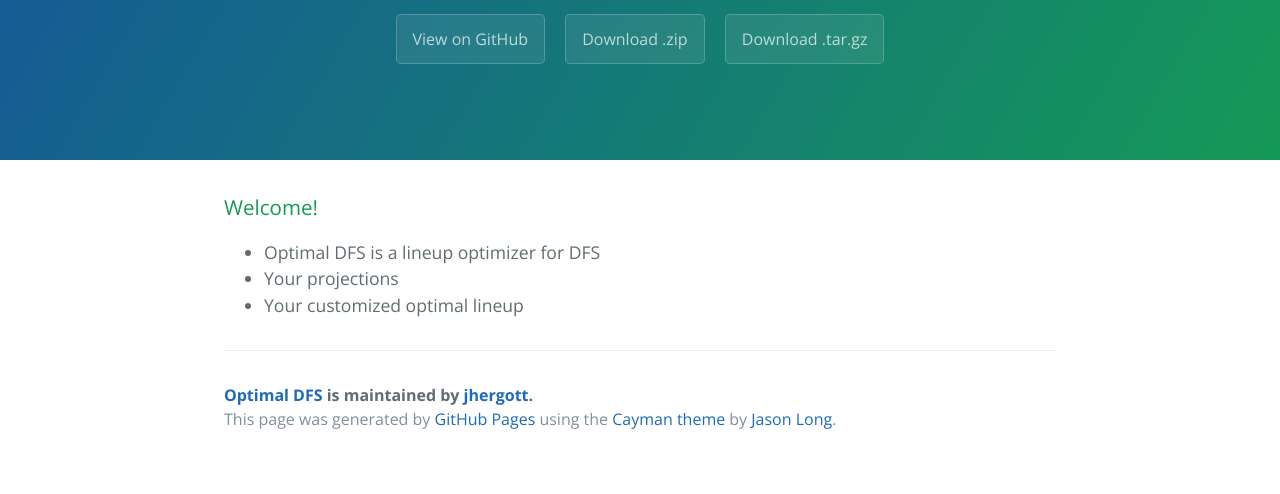
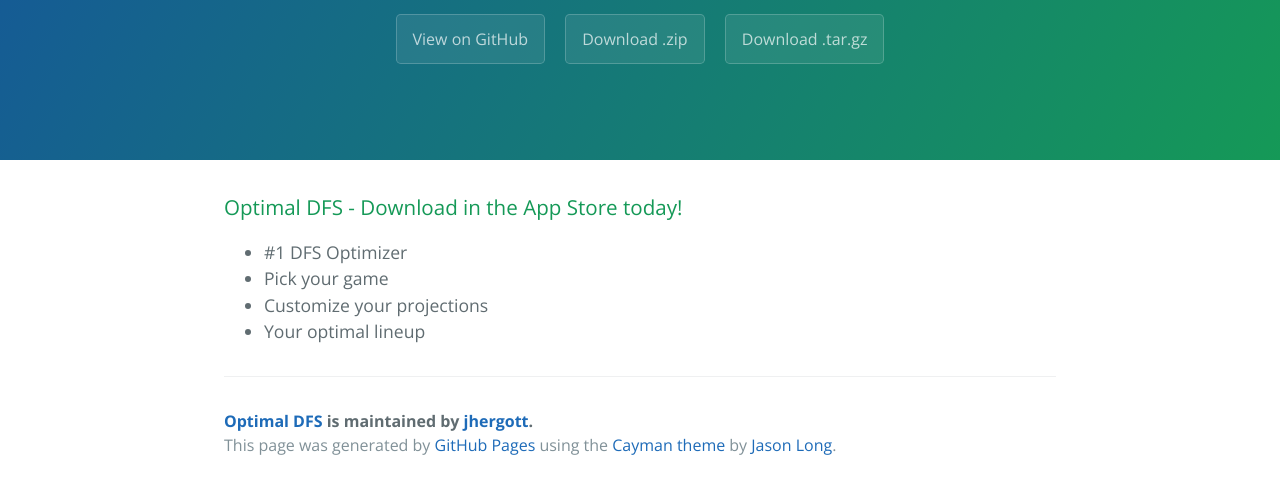
Before and after one commit to jhergott/optimalDFS, a plain HTML site: page index.html in a window 1280 px wide. Shown: the part 176-670 px from the top of the page. Drawn offline with nearby package versions, Linux system fonts and the light colour scheme.

Commit message:
Create gh-pages branch via GitHub

```diff
--- a/index.html
+++ b/index.html
@@ -20,12 +20,13 @@
 
     <section class="main-content">
       <h3>
-<a id="welcome" class="anchor" href="#welcome" aria-hidden="true"><span aria-hidden="true" class="octicon octicon-link"></span></a>Welcome!</h3>
+<a id="optimal-dfs---download-in-the-app-store-today" class="anchor" href="#optimal-dfs---download-in-the-app-store-today" aria-hidden="true"><span aria-hidden="true" class="octicon octicon-link"></span></a>Optimal DFS - Download in the App Store today!</h3>
 
 <ul>
-<li>Optimal DFS is a lineup optimizer for DFS</li>
-<li>Your projections</li>
-<li>Your customized optimal lineup </li>
+<li>#1 DFS Optimizer</li>
+<li>Pick your game</li>
+<li>Customize your projections</li>
+<li>Your optimal lineup</li>
 </ul>
 
       <footer class="site-footer">
--- a/params.json
+++ b/params.json
@@ -1 +1 @@
-{"name":"Optimal DFS","tagline":"","body":"### Welcome!\r\n- Optimal DFS is a lineup optimizer for DFS\r\n- Your projections\r\n- Your customized optimal lineup ","google":"","note":"Don't delete this file! It's used internally to help with page regeneration."}
+{"name":"Optimal DFS","tagline":"","body":"### Optimal DFS - Download in the App Store today!\r\n- #1 DFS Optimizer\r\n- Pick your game\r\n- Customize your projections\r\n- Your optimal lineup","google":"","note":"Don't delete this file! It's used internally to help with page regeneration."}
```
